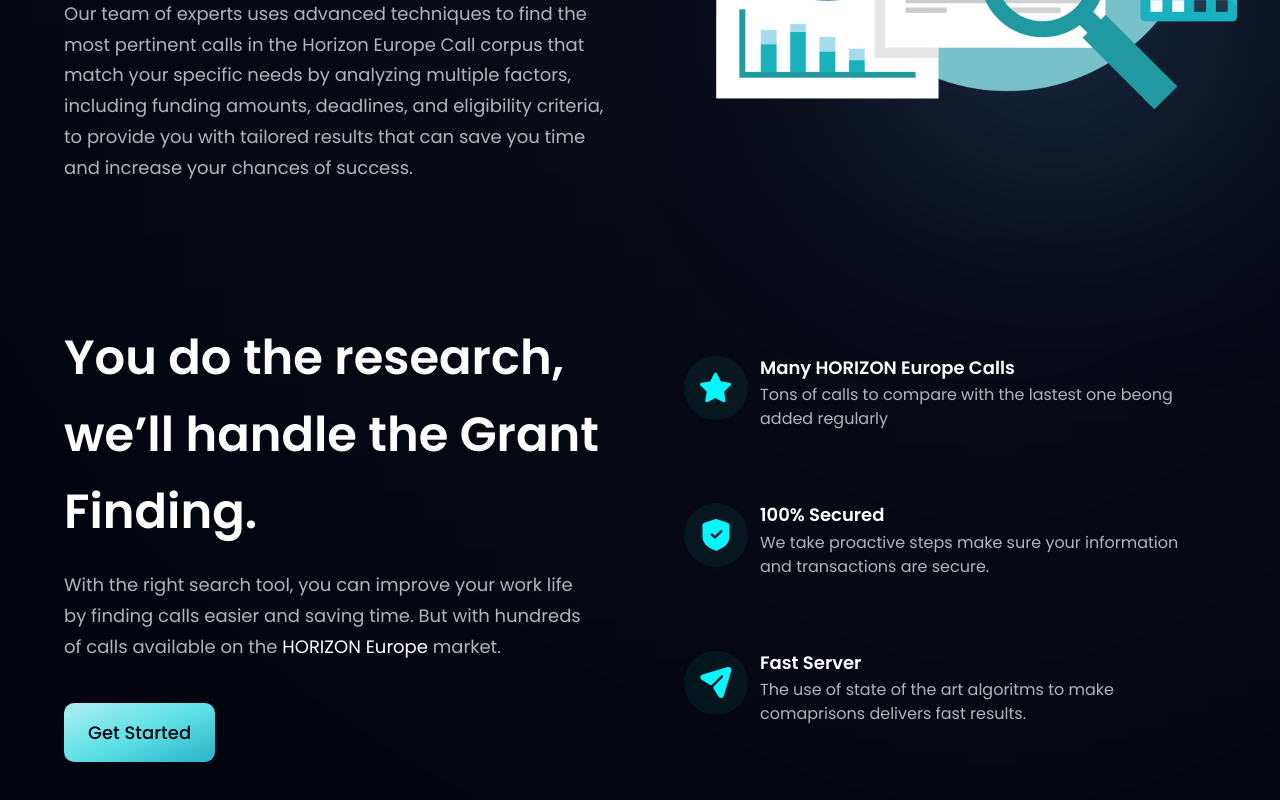
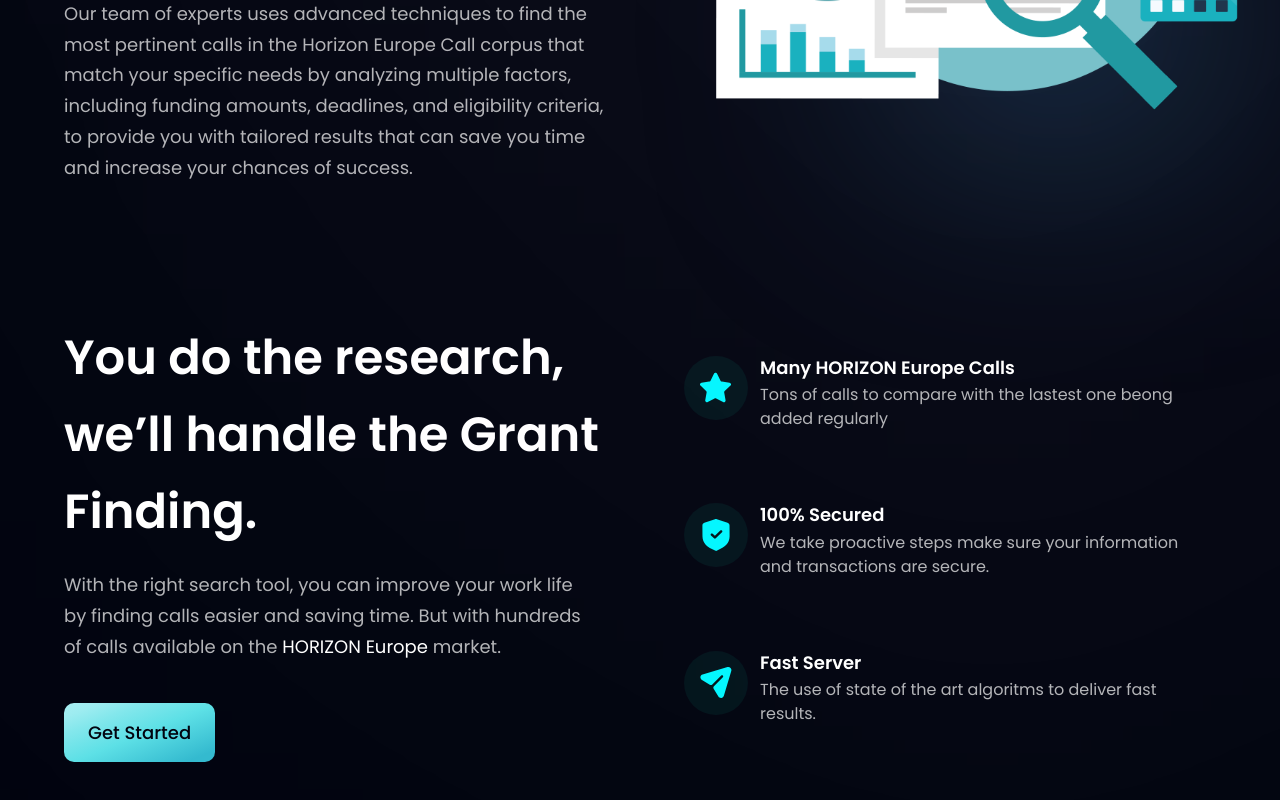
Before and after one commit to AliAsgharWork/HEPCA-Frontend, a React (Vite) app: page / in a window 1280 px wide. Shown: the part 546-1346 px from the top of the page. Built offline with nearby package versions, Linux system fonts and the light colour scheme.

Commit message:
Added lauch instruction and fix spelling

```diff
--- a/src/constants/index.js
+++ b/src/constants/index.js
@@ -54,7 +54,7 @@
     icon: send,
     title: "Fast Server",
     content:
-      "The use of state of the art algoritms to make comaprisons delivers fast results.",
+      "The use of state of the art algoritms to deliver fast results.",
   },
 ];
 
```
Also changed, not shown: 1 other file (tests, documents, lock files or other folders).
